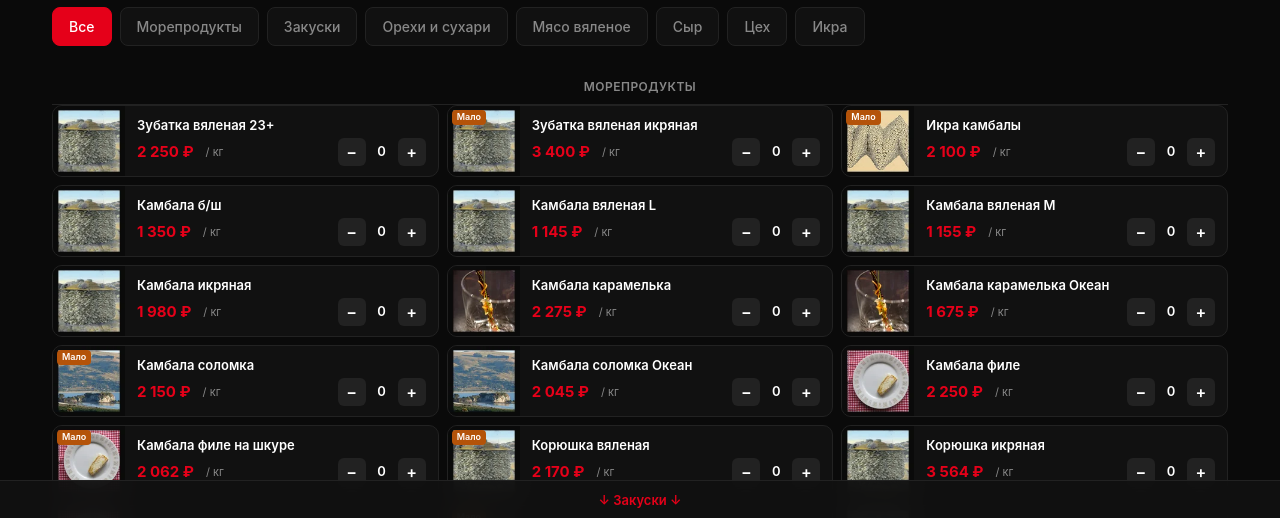
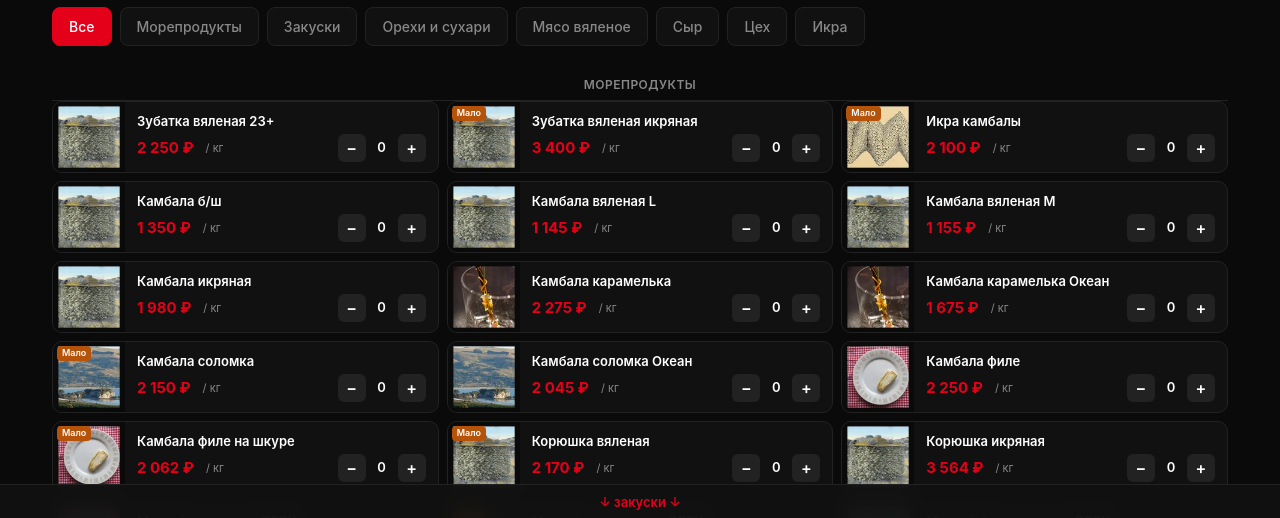
Before and after one commit to crptnck/nerka, a Next.js app: page / in a window 1280 px wide. Shown: the part 280-798 px from the top of the page. Built offline with nearby package versions, Linux system fonts and the light colour scheme.

Commit message:
style: lowercase bottom bar, reduce bar padding ~10%
Co-Authored-By: Oz <oz-agent@warp.dev>

```diff
--- a/app/globals.css
+++ b/app/globals.css
@@ -287,7 +287,7 @@ body.scrolled .header-inner { height: 40px; }
   top: 56px;
   z-index: 40;
   background: var(--bg);
-  padding: 8px 4px;
+  padding: 6px 4px;
   font-size: 12px;
   font-weight: 600;
   color: var(--muted);
@@ -308,11 +308,11 @@ body.scrolled .section-bar { top: 40px; }
   -webkit-backdrop-filter: blur(10px);
   backdrop-filter: blur(10px);
   border-top: 1px solid var(--border);
-  padding: 10px 16px;
+  padding: 8px 16px;
   text-align: center;
   font-size: 13px;
   font-weight: 600;
   color: var(--brand);
-  text-transform: none;
+  text-transform: lowercase;
   cursor: pointer;
 }
```
